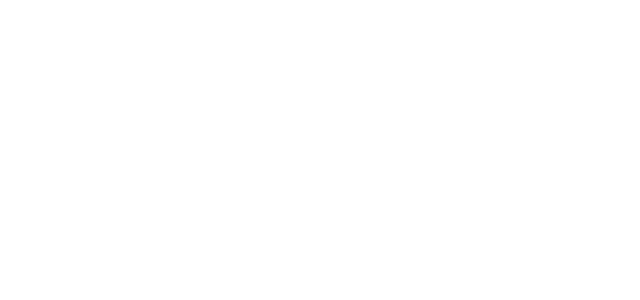
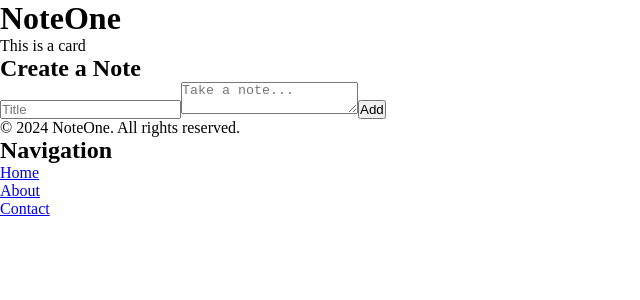
Before and after one commit to Jonathaning12/to-do-app, a React (Vite) app: page /home in a window 1280 px wide. Before the commit this address had no page. Shown: the top 300 px of the page, without its empty margins (0-640 px from the left). Built offline with nearby package versions, Linux system fonts and the light colour scheme.

Commit message:
add components

```diff
--- a/src/App.jsx
+++ b/src/App.jsx
@@ -1,16 +1,19 @@
 import {Routes, Route, Navigate} from 'react-router-dom'
 import Login from './pages/Login.jsx'
 import Register from './pages/Register.jsx'
+import Home from './pages/Home.jsx'
 
 export default function App() {
   return (
     <Routes>
       {/* Redirigir la raíz al login */}
-      <Route path="/" element={<Navigate to="/login" replace />} />
+      <Route path="/" element={<Navigate to="/home" replace />} />
 
       {/* Rutas de componentes */}
       <Route path="/login" element={<Login />} />
       <Route path="/register" element={<Register />} />
+      {/* Ruta de inicio */}
+      <Route path="/home" element={<Home />} />
     </Routes>
   );
 }
--- /dev/null
+++ b/src/components/Card.jsx
@@ -0,0 +1,5 @@
+
+
+export default function Card() {
+    return(<div className="card">This is a card</div>)
+}
--- /dev/null
+++ b/src/components/CreateNote.jsx
@@ -0,0 +1,14 @@
+
+
+export default function CreateNote() {
+    return (
+        <div className="create-note">
+            <h2>Create a Note</h2>
+            <form>
+                <input type="text" placeholder="Title" />
+                <textarea placeholder="Take a note..."></textarea>
+                <button type="submit">Add</button>
+            </form>
+        </div>
+    );
+}
--- /dev/null
+++ b/src/components/Footer.jsx
@@ -0,0 +1,8 @@
+
+export default function Footer() {
+    return (
+        <footer className="footer">
+            <p>&copy; 2024 NoteOne. All rights reserved.</p>
+        </footer>
+    );
+}
--- /dev/null
+++ b/src/components/Header.jsx
@@ -0,0 +1,9 @@
+
+
+export default function Header() {
+    return (
+        <header className="header">
+            <h1>NoteOne</h1>
+        </header>
+    );
+}
--- a/src/components/sideBar.jsx
+++ b/src/components/sideBar.jsx
@@ -0,0 +1,16 @@
+
+
+
+
+export default function SideBar() {
+    return (
+        <aside className="sidebar">
+            <h2>Navigation</h2>
+            <ul>
+                <li><a href="/home">Home</a></li>
+                <li><a href="/about">About</a></li>
+                <li><a href="/contact">Contact</a></li>
+            </ul>
+        </aside>
+    )
+}
--- /dev/null
+++ b/src/pages/Home.jsx
@@ -0,0 +1,22 @@
+import SideBar from '../components/sideBar.jsx';
+import Header from '../components/Header.jsx';
+import Card from '../components/Card.jsx';
+import CreateNote from '../components/CreateNote.jsx';
+import Footer from '../components/Footer.jsx';
+
+export default function Home() {
+    return(
+        <>
+        <div className="home">
+            <Header />
+            <main>
+                <Card />
+                <CreateNote />
+            </main>
+            <Footer />
+        </div>
+
+        <SideBar />
+        </>
+    )
+    }
```
